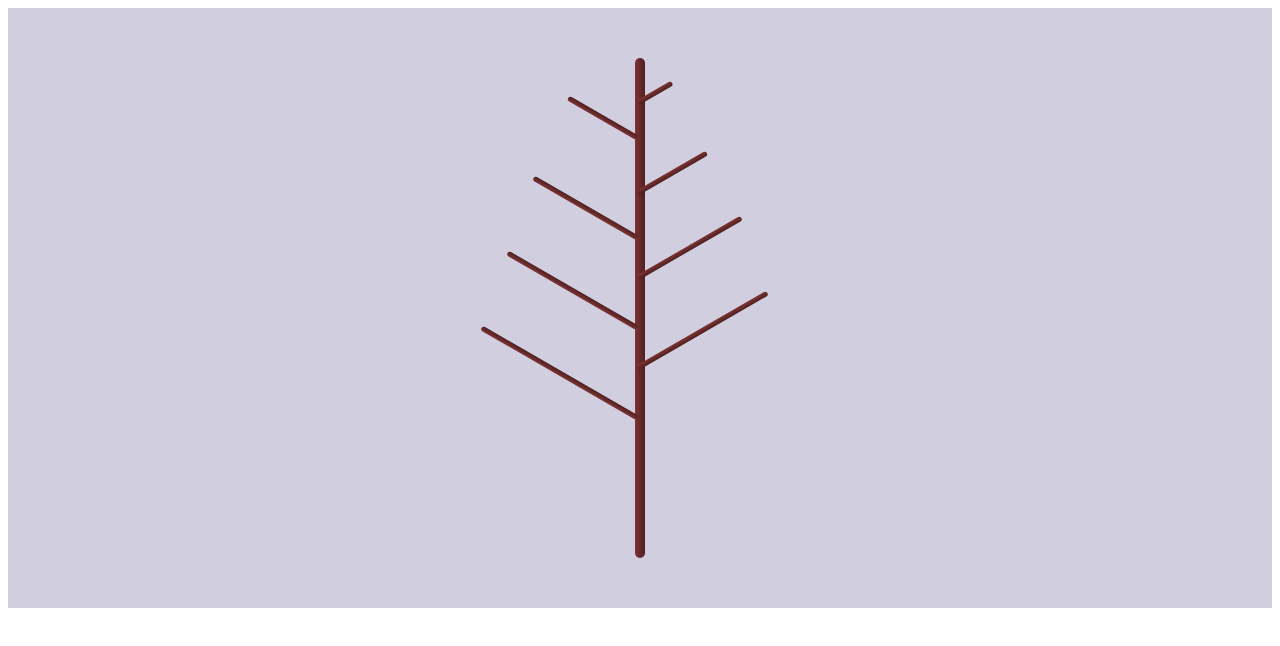
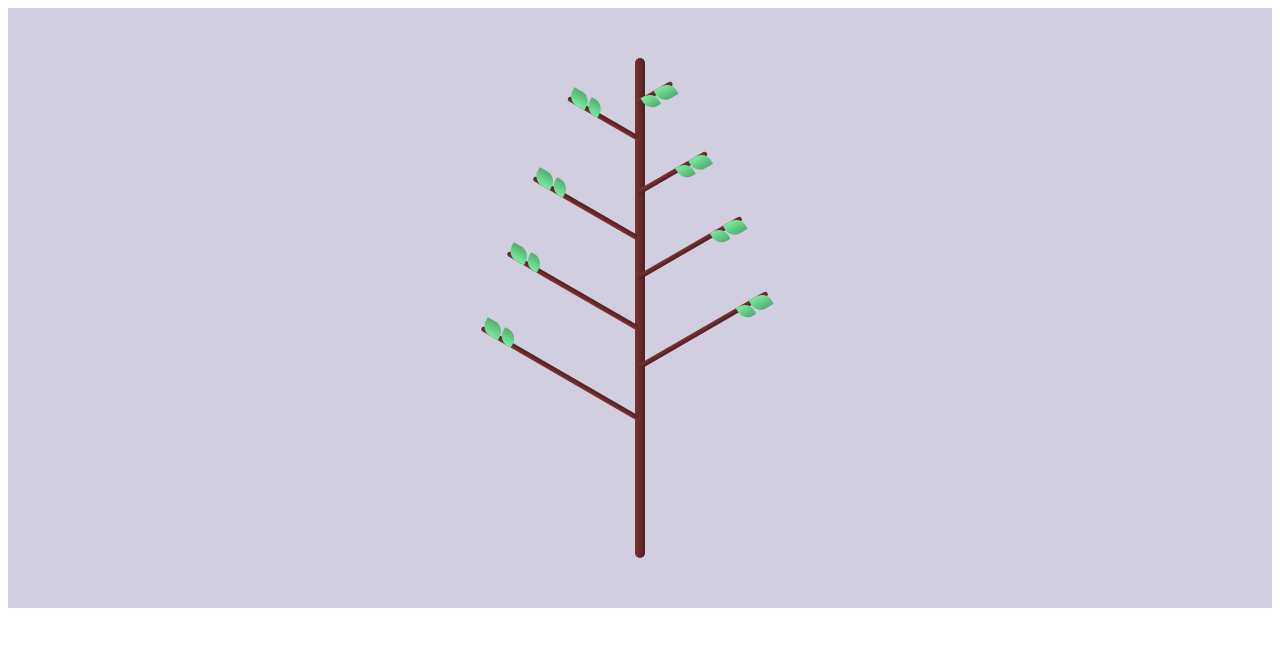
Before and after one commit to asbelous/htmlacademy-simple-animation, a plain HTML site: page index.html in a window 1280 px wide. Drawn offline with Linux system fonts and the light colour scheme.

Commit message:
Нарисовал листья

```diff
--- a/style.css
+++ b/style.css
@@ -91,3 +91,21 @@
 
   height: 40px;
 }
+
+.leaf {
+  position: absolute;
+
+  width: 15px;
+  height: 15px;
+
+  border-radius: 75% 0 75% 0;
+  background: linear-gradient(to right, #77ed9e, #53ad71);
+}
+
+.leaf:nth-child(1) {
+  top: 5px;
+}
+
+.leaf:nth-child(2) {
+  top: 20px;
+}
```
